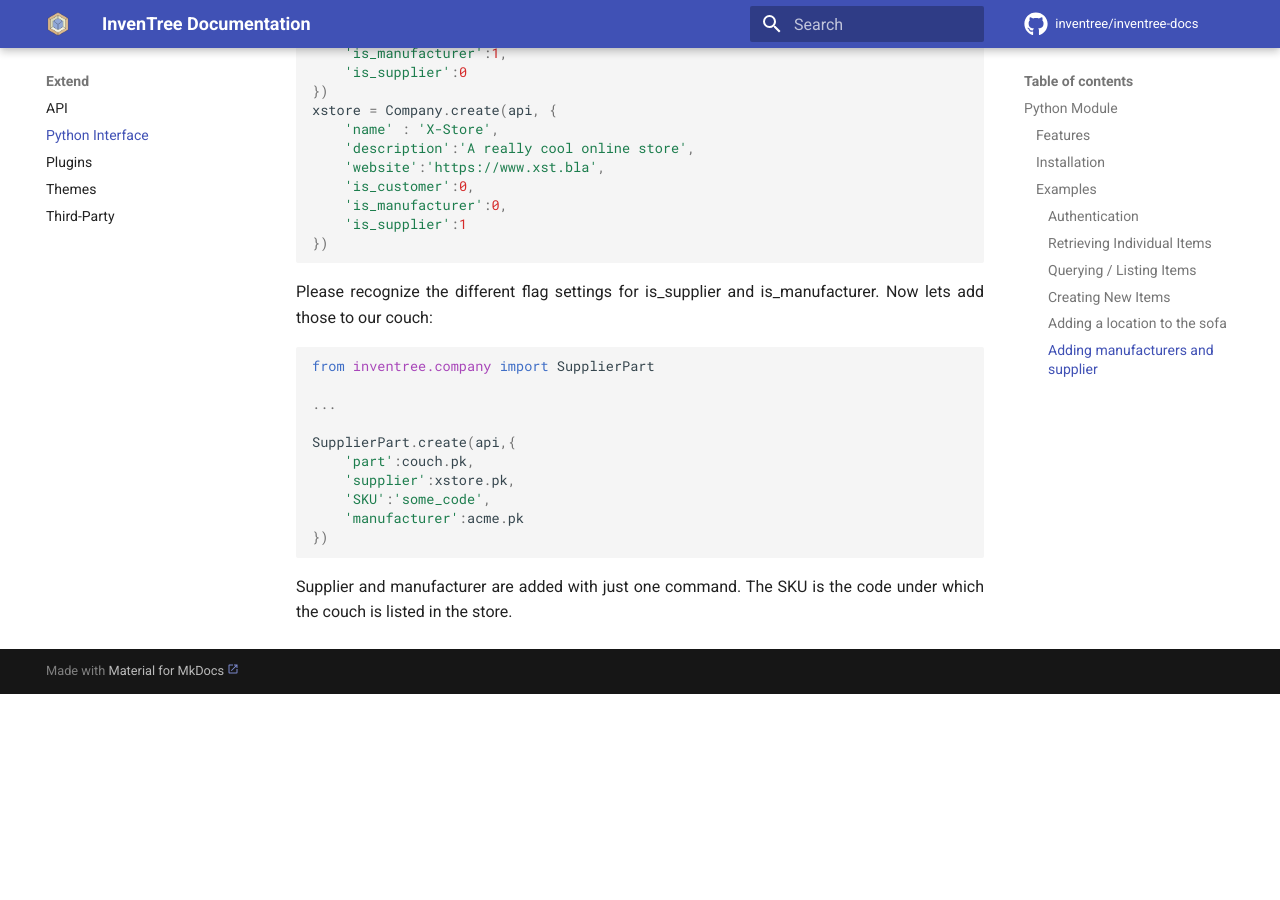
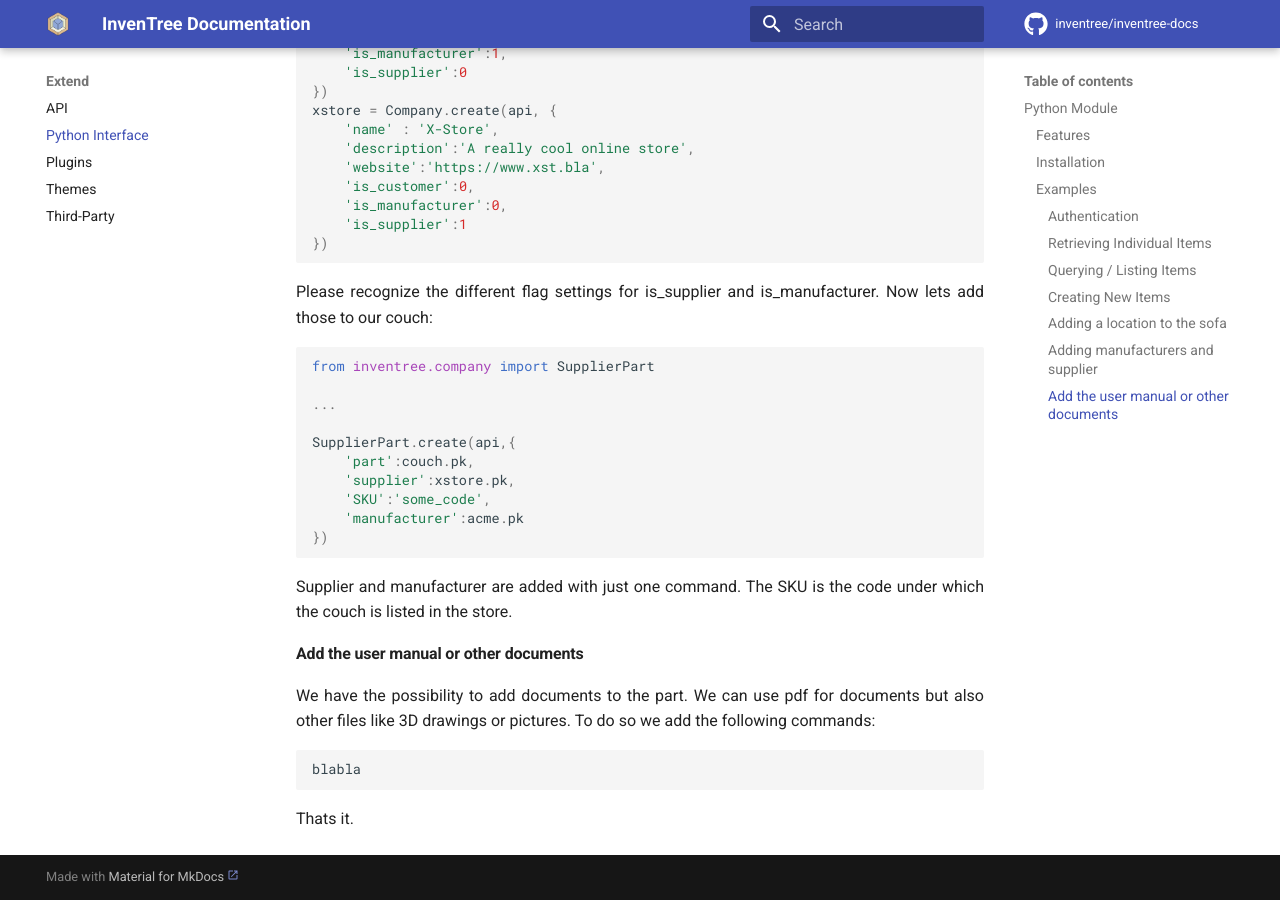
Before and after one commit to inventree/inventree-docs, an MkDocs documentation site: the page built from docs/extend/python.md, in a window 1280 px wide and 900 px high, scrolled down 3695 px. Built offline with MkDocs 1.6.1 and Material for MkDocs 9.7.7, drawn with Linux system fonts in a browser that asks for light colours; a script that is not in the unit is left out; comment, search, counter and statistics services are not loaded; before the commit the page ends 4389 px from its top, so only the background shows below that.

Commit message:
Update python.md

````diff
--- a/docs/extend/python.md
+++ b/docs/extend/python.md
@@ -198,3 +198,12 @@ SupplierPart.create(api,{
 ```
 
 Supplier and manufacturer are added with just one command. The SKU is the code under which the couch is listed in the store.
+
+#### Add the user manual or other documents
+We have the possibility to add documents to the part. We can use pdf for documents but also other files like 3D drawings or pictures. To do so we add the following commands:
+
+```python
+blabla
+
+```
+Thats it.
````
